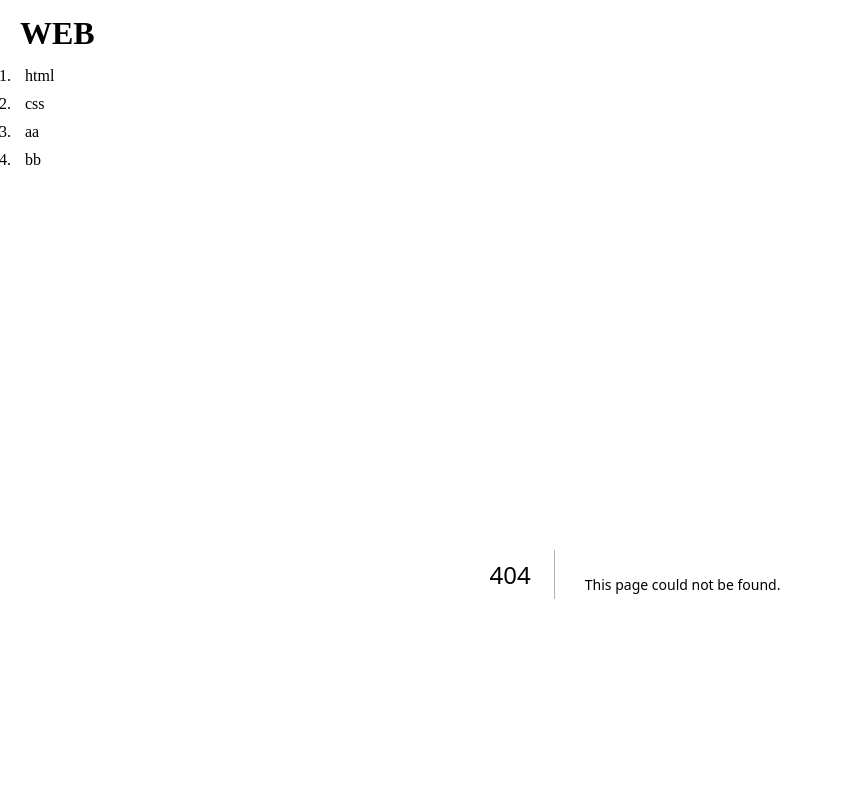
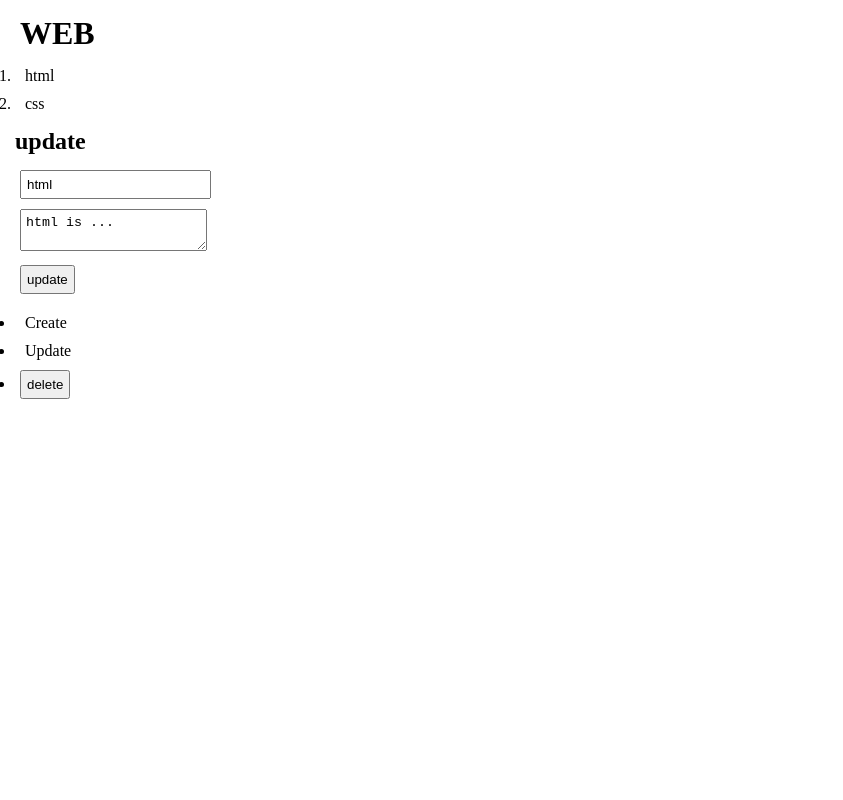
Before and after one commit to nlom0218/my-nextjs, a Next.js app: page /update/1 in a window 1280 px wide. Before the commit this address had no page. Shown: the top 800 px of the page, without its empty margins (0-843 px from the left). Built offline with nearby package versions, Linux system fonts and the light colour scheme; data requests are answered from the project's data file.

Commit message:
feat: 글 수정, 글 삭제

```diff
--- a/db.json
+++ b/db.json
@@ -9,16 +9,6 @@
       "id": 2,
       "title": "css",
       "body": "css is ..."
-    },
-    {
-      "title": "aa",
-      "body": "222",
-      "id": 3
-    },
-    {
-      "title": "bb",
-      "body": "111",
-      "id": 4
     }
   ]
 }
--- /dev/null
+++ b/src/app/Control.tsx
@@ -0,0 +1,40 @@
+'use client';
+
+import Link from 'next/link';
+import { useParams, useRouter } from 'next/navigation';
+
+export function Control() {
+  const params = useParams<{ id: string }>();
+  const router = useRouter();
+
+  return (
+    <ul>
+      <li>
+        <Link href="/create">Create</Link>
+      </li>
+      {params.id ? (
+        <>
+          <li>
+            <Link href={`/update/${params.id}`}>Update</Link>
+          </li>
+          <li>
+            <input
+              type="button"
+              value="delete"
+              onClick={() => {
+                fetch(`http://localhost:9999/topics/${params.id}`, {
+                  method: 'DELETE',
+                })
+                  .then((res) => res.json())
+                  .then(() => {
+                    router.refresh();
+                    router.push('/');
+                  });
+              }}
+            />
+          </li>
+        </>
+      ) : null}
+    </ul>
+  );
+}
--- a/src/app/layout.tsx
+++ b/src/app/layout.tsx
@@ -1,6 +1,7 @@
 import type { Metadata } from 'next';
 import Link from 'next/link';
 import './globals.css';
+import { Control } from './Control';
 
 export const metadata: Metadata = {
   title: 'My First NextJS',
@@ -34,17 +35,7 @@ export default async function RootLayout({
           })}
         </ol>
         {children}
-        <ul>
-          <li>
-            <Link href="/create">Create</Link>
-          </li>
-          <li>
-            <Link href="/update/1">Update</Link>
-          </li>
-          <li>
-            <input type="button" value="delete" />
-          </li>
-        </ul>
+        <Control />
       </body>
     </html>
   );
--- /dev/null
+++ b/src/app/update/[id]/page.tsx
@@ -0,0 +1,72 @@
+'use client';
+
+import { useParams, useRouter } from 'next/navigation';
+import { useEffect, useState } from 'react';
+
+export default function Update() {
+  const router = useRouter();
+  const params = useParams<{ id: string }>();
+
+  const [title, setTitle] = useState<string | null>(null);
+  const [body, setBody] = useState<string | null>(null);
+
+  useEffect(() => {
+    fetch(`http://localhost:9999/topics/${params.id}`)
+      .then((res) => res.json())
+      .then((data: { id: string; title: string; body: string }) => {
+        setTitle(data.title);
+        setBody(data.body);
+      });
+  }, [params.id]);
+
+  return (
+    <>
+      <h2>update</h2>
+      <form
+        onSubmit={(event) => {
+          event.preventDefault();
+
+          fetch(`http://localhost:9999/topics/${params.id}`, {
+            method: 'PATCH',
+            headers: {
+              'Content-Type': 'application/json',
+            },
+            body: JSON.stringify({ title, body }),
+          })
+            .then((res) => res.json())
+            .then((data: { id: string }) => {
+              const lastId = data.id;
+
+              router.refresh();
+              router.push(`/read/${lastId}`);
+            });
+        }}
+      >
+        <p>
+          <input
+            type="text"
+            name="title"
+            placeholder="title"
+            value={title || ''}
+            onChange={(event) => {
+              setTitle(event.target.value);
+            }}
+          />
+        </p>
+        <p>
+          <textarea
+            name="body"
+            placeholder="body"
+            value={body || ''}
+            onChange={(event) => {
+              setBody(event.target.value);
+            }}
+          ></textarea>
+        </p>
+        <p>
+          <button type="submit">update</button>
+        </p>
+      </form>
+    </>
+  );
+}
```
